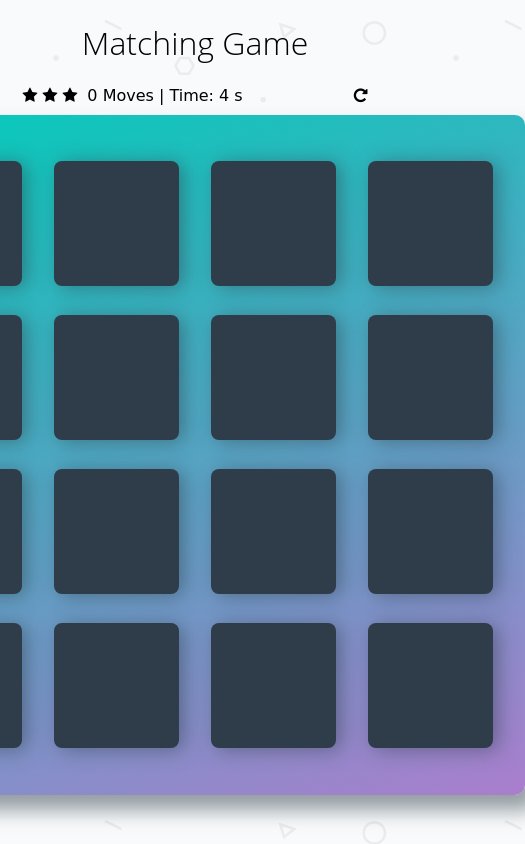
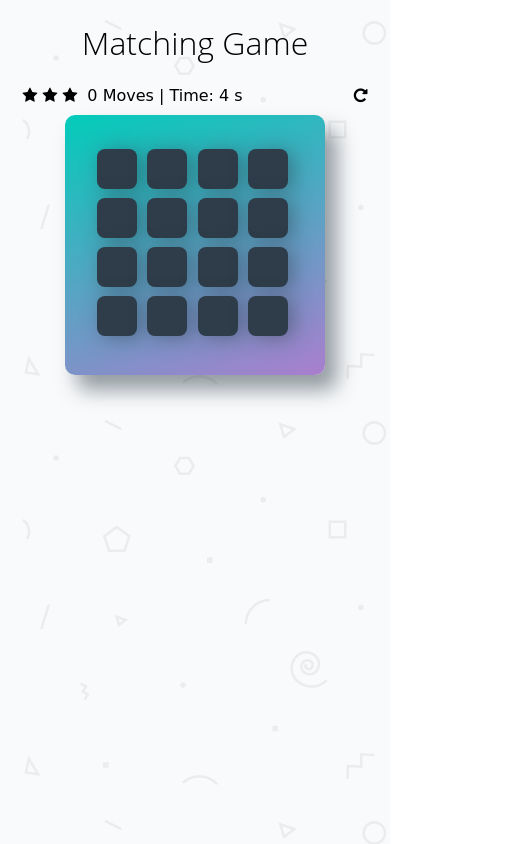
Before and after one commit to salcekosma/memory-card-project, a plain HTML site: page index.html in a window 390 px wide. Shown: the whole page, 525 px wide, since content can reach past the window. Drawn offline with nearby package versions, Linux system fonts and the light colour scheme; some packages are replaced by stand-ins of ours; no server answers; a script that the page names is missing; a web font is replaced by a local one.

Commit message:
Memory game is now responsive!

```diff
--- a/css/app.css
+++ b/css/app.css
@@ -62,6 +62,8 @@ h1 {
     display: flex;
     justify-content: center;
     align-items: center;
+    vertical-align: top;
+    margin: 0 5px 5px 0;
     box-shadow: 5px 2px 20px 0 rgba(46, 61, 73, 0.5);
 }
 
@@ -86,6 +88,34 @@ h1 {
  * Styles for the Score Panel
  */
 
+ /* Make the game responsive*/
+ @media only screen and (max-width: 800px){
+   .deck .card{
+     width: 65px;
+     height: 65px;
+     line-height: 65px;
+   }
+
+   .deck {
+     width: 390px;
+     min-height: 390px;
+   }
+ }
+
+ @media only screen and (max-width: 450px){
+   .deck .card{
+     width: 40px;
+     height: 40px;
+     line-height: 40px;
+     margin: 0 5px 5px 0 !important;
+   }
+
+   .deck {
+     width: 260px;
+     min-height: 260px;
+   }
+ }
+
 .score-panel {
     text-align: left;
     width: 345px;
--- a/index.html
+++ b/index.html
@@ -4,7 +4,7 @@
 <head>
   <meta charset="utf-8">
   <title>Matching Game</title>
-  <meta name="description" content="">
+  <meta name="viewport" content="width=device-width,initial-scale=1">
   <link rel="stylesheet prefetch" href="https://maxcdn.bootstrapcdn.com/font-awesome/4.6.1/css/font-awesome.min.css">
   <link rel='stylesheet prefetch' href='https://cdn.jsdelivr.net/sweetalert2/3.0.3/sweetalert2.min.css'>
   <link rel="stylesheet prefetch" href="https://fonts.googleapis.com/css?family=Coda">
```
Also changed, not shown: js/app.js (+0 -19 lines).
